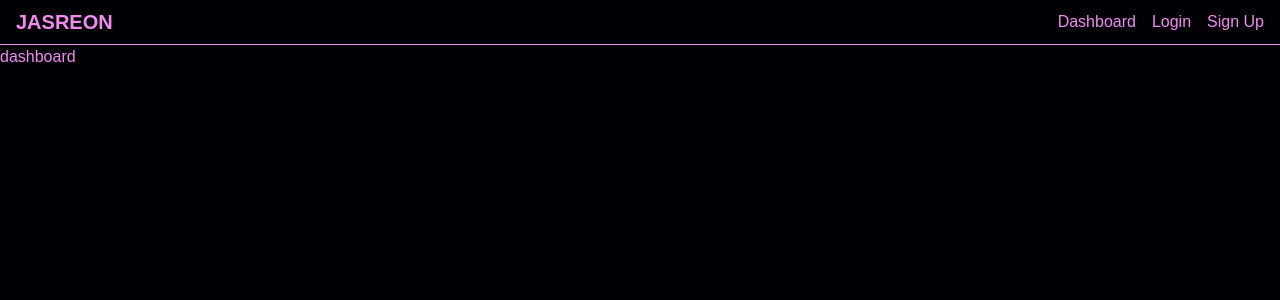
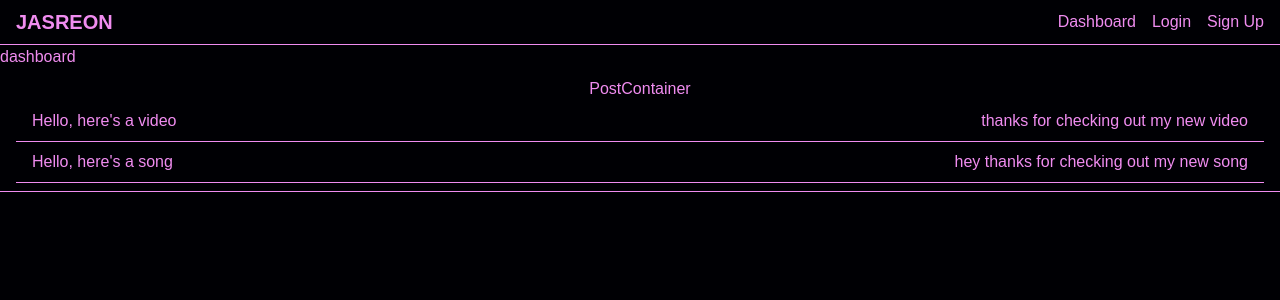
Before and after one commit to cooljasonmelton/next-react-supabase-starter-with-auth, a Next.js app: page /dashboard in a window 1280 px wide. Shown: the top 300 px of the page. Built offline with nearby package versions, Linux system fonts and the light colour scheme.

Commit message:
add mvp post and container

```diff
--- a/app/components/Navbar.tsx
+++ b/app/components/Navbar.tsx
@@ -5,7 +5,7 @@ const DASHBOARD_LINK_TEXT = "Dashboard";
 const LOGIN_LINK_TEXT = "Login";
 const SIGNUP_LINK_TEXT = "Sign Up";
 
-export default function Navbar() {
+const Navbar = () => {
   return (
     <nav className="w-full px-4 py-2 border-b flex justify-between items-center">
       <div className="text-xl font-bold">
@@ -18,4 +18,6 @@ export default function Navbar() {
       </div>
     </nav>
   );
-}
+};
+
+export default Navbar;
--- /dev/null
+++ b/app/components/Post.tsx
@@ -0,0 +1,19 @@
+// import Link from "next/link";
+
+import { PostType } from "./PostContainer";
+
+// const NAVBAR_TITLE = "JASREON";
+// const DASHBOARD_LINK_TEXT = "Dashboard";
+// const LOGIN_LINK_TEXT = "Login";
+// const SIGNUP_LINK_TEXT = "Sign Up";
+
+const Post = (props: { post: PostType }) => {
+  return (
+    <div className="w-full px-4 py-2 border-b flex justify-between items-center">
+      <h2>{props.post?.title}</h2>
+      <p>{props.post?.content}</p>
+    </div>
+  );
+};
+
+export default Post;
--- /dev/null
+++ b/app/components/PostContainer.tsx
@@ -0,0 +1,49 @@
+// import Link from "next/link";
+
+import Post from "./Post";
+
+// const NAVBAR_TITLE = "JASREON";
+// const DASHBOARD_LINK_TEXT = "Dashboard";
+// const LOGIN_LINK_TEXT = "Login";
+// const SIGNUP_LINK_TEXT = "Sign Up";
+
+export type PostType = {
+  id: string;
+  user_id: string;
+  title?: string;
+  content?: string;
+  media_url?: string;
+  created_at: string;
+};
+
+const mockPosts = [
+  {
+    id: "000",
+    user_id: "000",
+    title: "Hello, here's a video",
+    content: "thanks for checking out my new video",
+    media_url: "www.youtube.com",
+    created_at: "2020-06-15 02:03:24",
+  },
+  {
+    id: "001",
+    user_id: "000",
+    title: "Hello, here's a song",
+    content: "hey thanks for checking out my new song",
+    media_url: "www.youtube.com",
+    created_at: "2020-06-15 02:03:25",
+  },
+];
+
+const PostContainer = () => {
+  return (
+    <div className="w-full px-4 py-2 border-b flex justify-between items-center flex flex-col">
+      PostContainer
+      {mockPosts.map((post, i) => (
+        <Post key={i} post={post} />
+      ))}
+    </div>
+  );
+};
+
+export default PostContainer;
--- a/app/dashboard/page.tsx
+++ b/app/dashboard/page.tsx
@@ -1,3 +1,10 @@
+import PostContainer from "../components/PostContainer";
+
 export default function Dashboard() {
-  return <div>dashboard</div>;
+  return (
+    <div>
+      dashboard
+      <PostContainer />
+    </div>
+  );
 }
```
Also changed, not shown: 1 other file (tests, documents, lock files or other folders).
